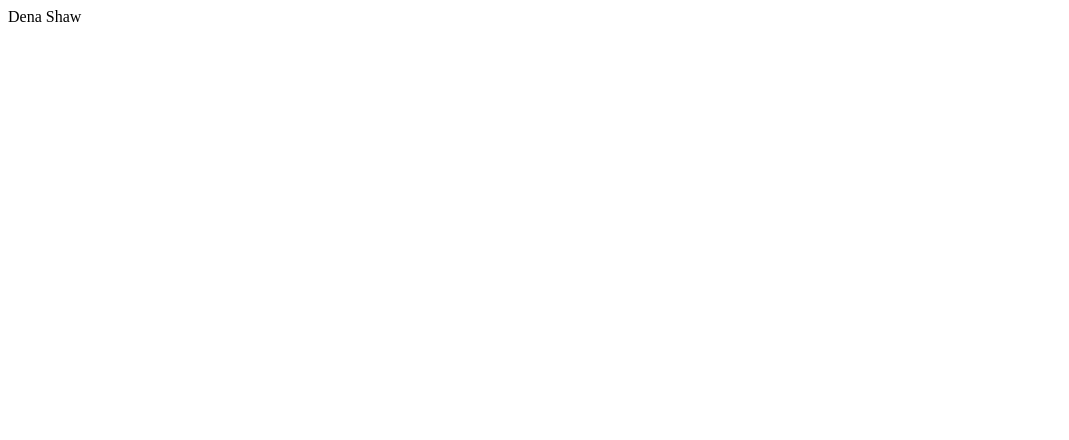
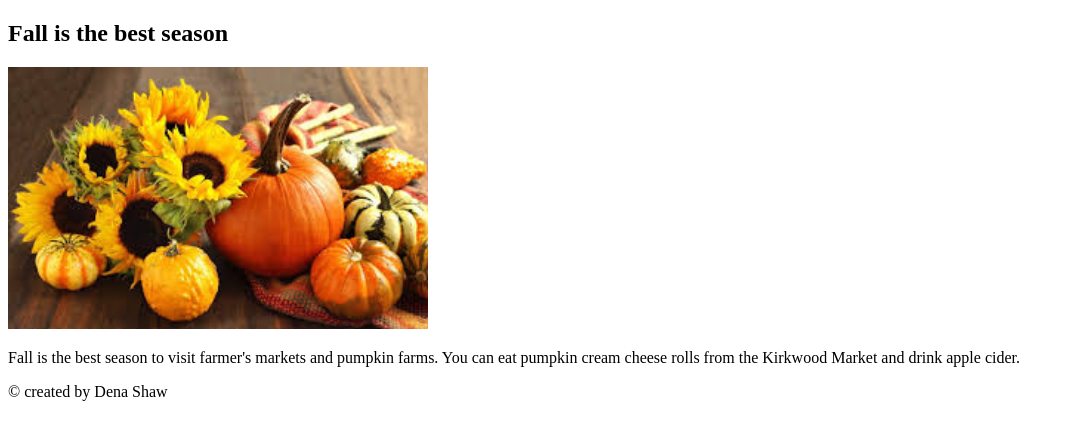
Before and after one commit to dls23/html-me-something, a plain HTML site: page index.html in a window 1280 px wide. Shown: the whole page, without its empty margins (0-1069 px from the left). Drawn offline with Linux system fonts and the light colour scheme.

Commit message:
version 1.0 of content

```diff
--- a/index.html
+++ b/index.html
@@ -1 +1,17 @@
-<p>Dena Shaw</p>
+<!DOCTYPE html>
+<html>
+    <main>
+        <article>
+            <header>
+                <h1> Fall is the best season</h1>
+            </header>
+            <img src="images/Fall harvest.jpeg" alt="Fall harvest" height="262" width="420">
+            <p>Fall is the best season to visit farmer's markets and pumpkin farms. You can eat pumpkin cream cheese rolls from the Kirkwood Market and drink apple cider.</p>
+        </article>
+        <footer>
+            <p>
+                &copy created by Dena Shaw
+            </p>
+        </footer>
+    </main>
+</html>
```
Also changed, not shown: images/Fall harvest.jpeg (added).
